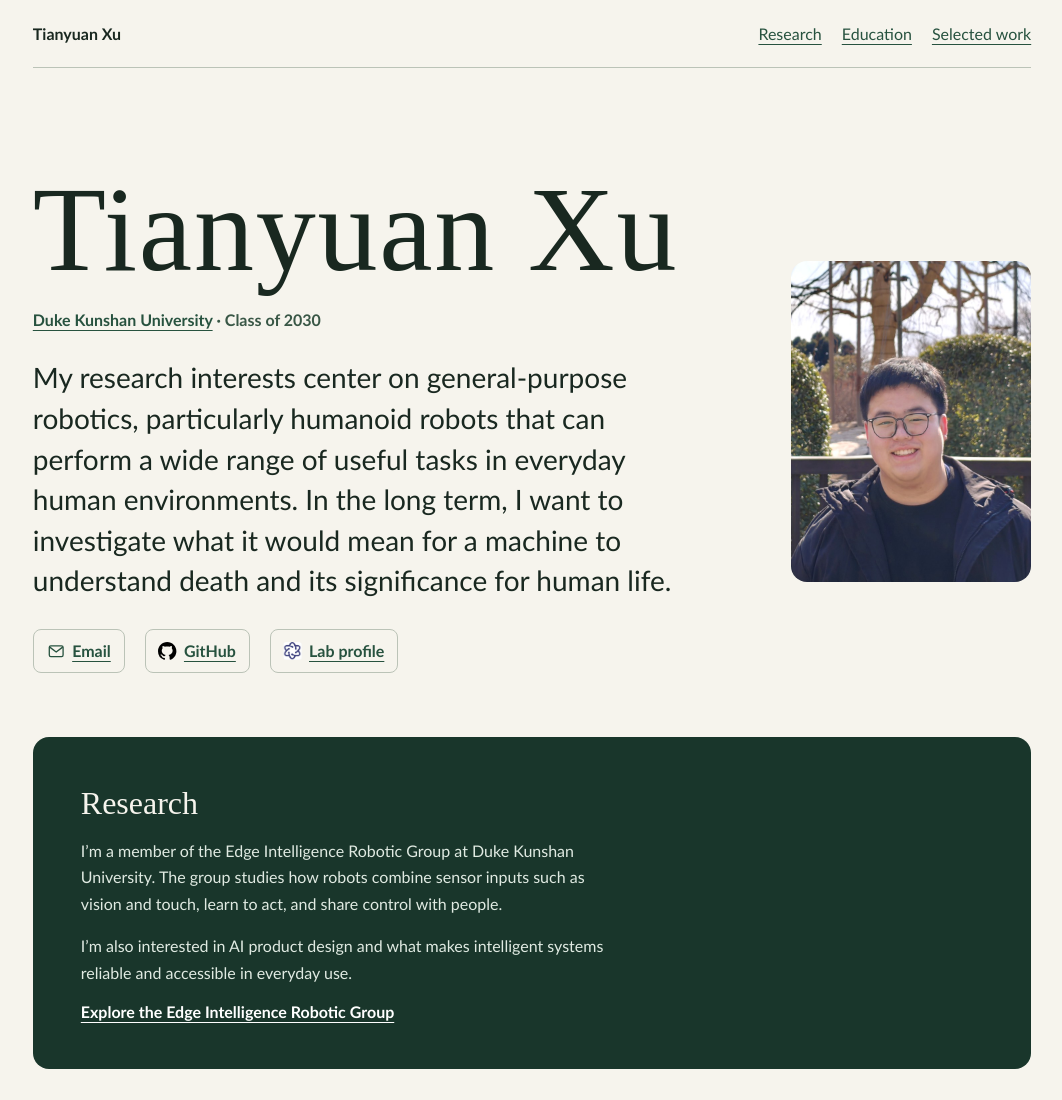
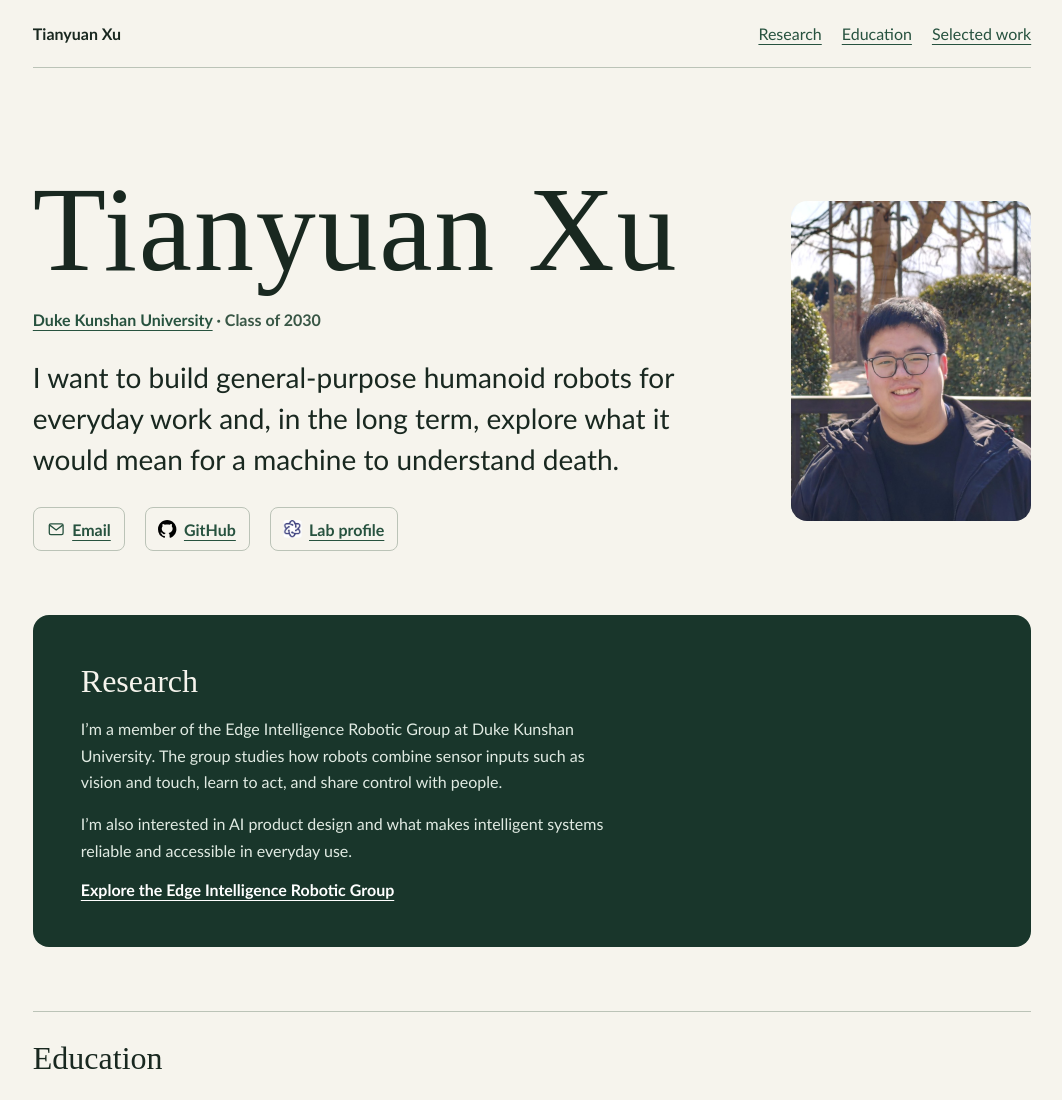
Before and after one commit to TenneyXu/tenneyxu.github.io, a plain HTML site: page index.html in a window 1280 px wide. Shown: the top 1100 px of the page, without its empty margins (108-1170 px from the left). Drawn offline with Linux system fonts and the light colour scheme.

Commit message:
Shorten homepage introduction

```diff
--- a/index.html
+++ b/index.html
@@ -62,7 +62,7 @@
       <div>
         <h1>Tianyuan Xu</h1>
         <p class="affiliation"><a href="https://www.dukekunshan.edu.cn/">Duke Kunshan University</a> · Class of 2030</p>
-        <p class="intro">My research interests center on general-purpose robotics, particularly humanoid robots that can perform a wide range of useful tasks in everyday human environments. In the long term, I want to investigate what it would mean for a machine to understand death and its significance for human life.</p>
+        <p class="intro">I want to build general-purpose humanoid robots for everyday work and, in the long term, explore what it would mean for a machine to understand death.</p>
         <nav class="profile-links" aria-label="Contact and profiles">
           <a href="mailto:tenneyhsu@outlook.com"><svg class="profile-icon" aria-hidden="true" viewBox="0 0 24 24" fill="none" stroke="currentColor" stroke-width="1.7" stroke-linecap="round" stroke-linejoin="round"><rect x="3" y="5" width="18" height="14" rx="2"/><path d="m4 7 8 6 8-6"/></svg><span>Email</span></a>
           <a href="https://github.com/TenneyXu"><svg class="profile-icon" aria-hidden="true" xmlns="http://www.w3.org/2000/svg" width="16" height="16" viewBox="0 0 16 16"><path d="M6.766 11.328c-2.063-.25-3.516-1.734-3.516-3.656 0-.781.281-1.625.75-2.188-.203-.515-.172-1.609.063-2.062.625-.078 1.468.25 1.968.703.594-.187 1.219-.281 1.985-.281.765 0 1.39.094 1.953.265.484-.437 1.344-.765 1.969-.687.218.422.25 1.515.046 2.047.5.593.766 1.39.766 2.203 0 1.922-1.453 3.375-3.547 3.64.531.344.89 1.094.89 1.954v1.625c0 .468.391.734.86.547C13.781 14.359 16 11.53 16 8.03 16 3.61 12.406 0 7.984 0 3.563 0 0 3.61 0 8.031a7.88 7.88 0 0 0 5.172 7.422c.422.156.828-.125.828-.547v-1.25c-.219.094-.5.156-.75.156-1.031 0-1.64-.562-2.078-1.609-.172-.422-.36-.672-.719-.719-.187-.015-.25-.093-.25-.187 0-.188.313-.328.625-.328.453 0 .844.281 1.25.86.313.452.64.655 1.031.655s.641-.14 1-.5c.266-.265.47-.5.657-.656"/></svg><span>GitHub</span></a>
```
